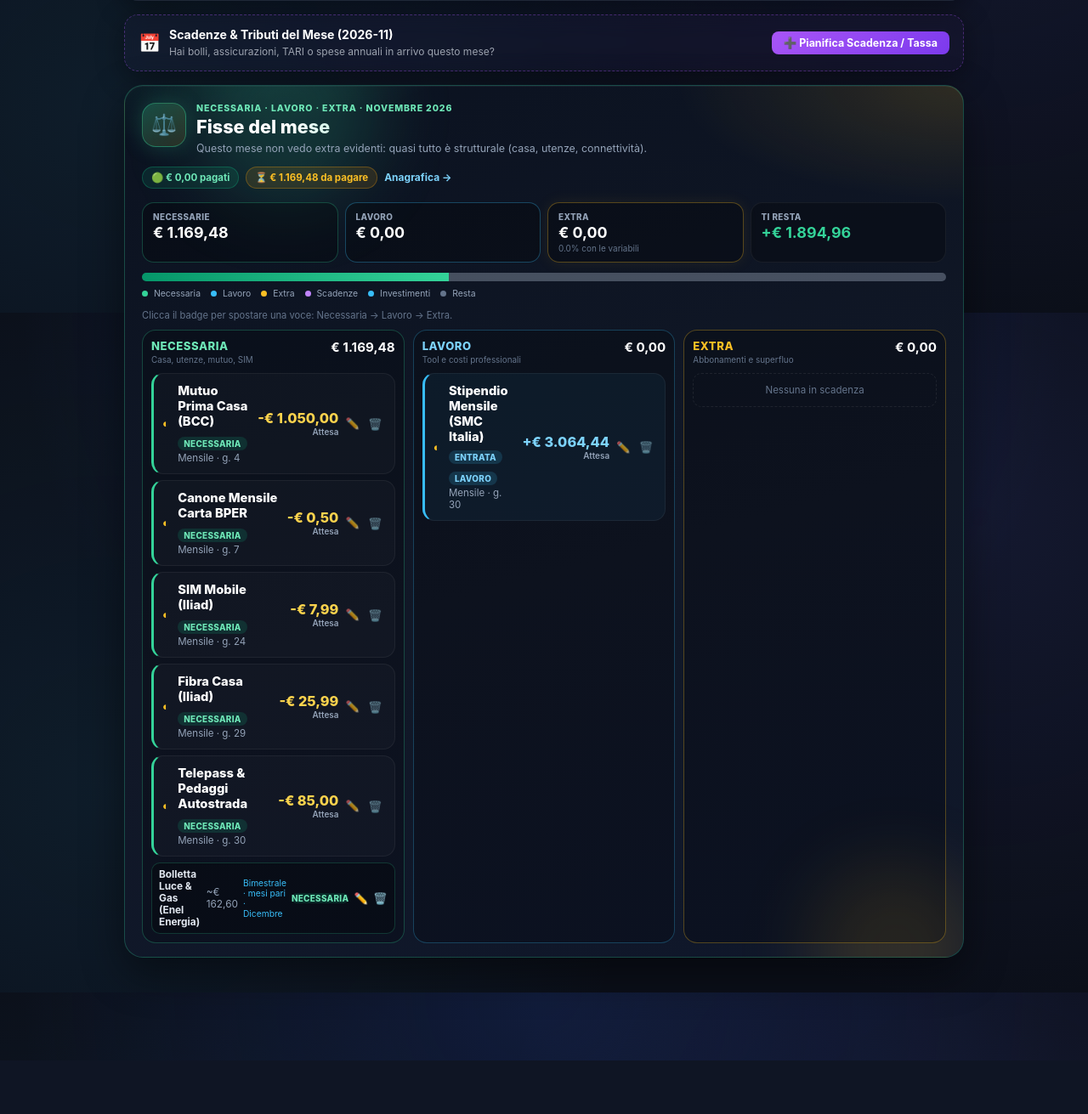
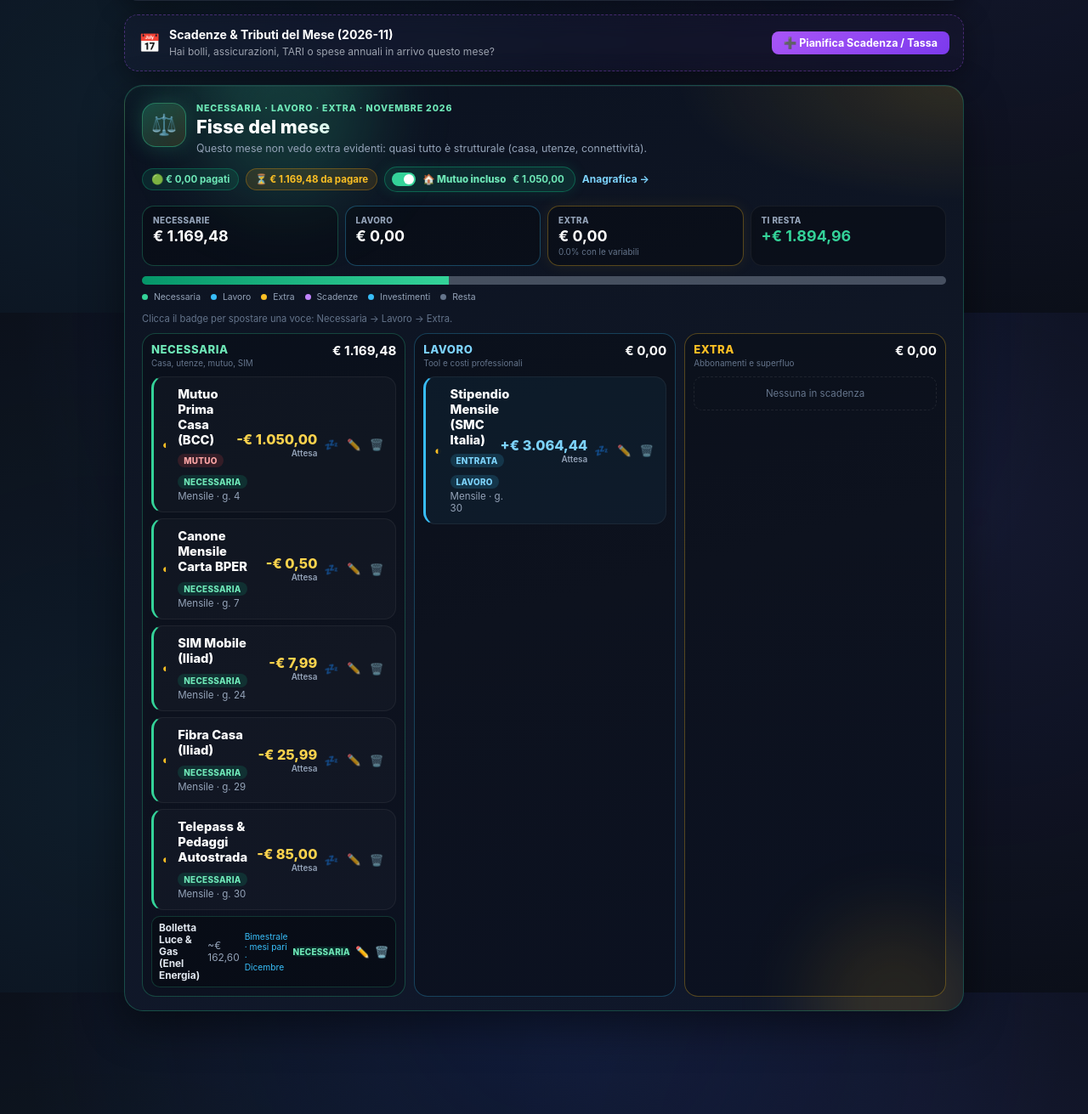
Before and after one commit to leopoldodipaolo-collab/fiscmoney, a Flask app: page /cashflow in a window 1280 px wide. Shown: the part 2832-4143 px from the top of the page at 85% size. Before the commit the page ends 4080 px from the top, so only its background shows below. Run offline with Flask 3, Linux system fonts and the light colour scheme; a user stored in the database is signed in; data comes from the database, SQL or seed files in the repository; data that the repository does not hold is empty.

Commit message:
feat: attiva o disattiva il mutuo nel cockpit senza cancellarlo
Co-authored-by: Cursor <cursoragent@cursor.com>

```diff
--- a/services/cashflow_engine.py
+++ b/services/cashflow_engine.py
@@ -596,6 +596,19 @@ def normalize_life_bucket(raw, name=None, category=None, is_income=False):
     return classify_spend_bucket(name, category, is_income)
 
 
+def is_mortgage_fixed_item(fc):
+    blob = f"{fc.get('name') or ''} {fc.get('match_pattern') or ''} {fc.get('category') or ''}".lower()
+    try:
+        amt = abs(float(fc.get("expected_amount") or 0))
+    except (TypeError, ValueError):
+        amt = 0.0
+    if "mutuo" in blob or "prima casa" in blob:
+        return True
+    if 900 <= amt <= 1300 and ("casa" in blob or "immobili" in blob):
+        return True
+    return False
+
+
 def next_life_bucket(current):
     order = list(LIFE_BUCKETS)
     try:
@@ -605,7 +618,7 @@ def next_life_bucket(current):
     return order[(i + 1) % len(order)]
 
 
-def _build_fixed_board(due_items, skipped_items):
+def _build_fixed_board(due_items, skipped_items, mortgage_rule=None):
     board = {}
     for meta in LIFE_BUCKET_META:
         board[meta["key"]] = {
@@ -629,6 +642,16 @@ def _build_fixed_board(due_items, skipped_items):
         if b not in board:
             b = "need"
         board[b]["skipped"].append(item)
+    if mortgage_rule and mortgage_rule.get("inactive"):
+        b = mortgage_rule.get("life_bucket") or "need"
+        if b not in board:
+            b = "need"
+        already = any(
+            (it.get("id") == mortgage_rule.get("id"))
+            for it in board[b]["due"] + board[b]["skipped"]
+        )
+        if not already:
+            board[b]["due"].insert(0, mortgage_rule)
     for col in board.values():
         col["due_total"] = round(col["due_total"], 2)
         col["count"] = len(col["due"]) + len(col["skipped"])
@@ -1059,6 +1082,8 @@ def get_monthly_cashflow_data(workspace_id, profile_id=None, year_month=None):
         )
         item['spend_bucket'] = item['life_bucket']
         item['next_life_bucket'] = next_life_bucket(item['life_bucket'])
+        item['is_mortgage'] = is_mortgage_fixed_item(item)
+        item['inactive'] = False
 
         if due_this_month or is_paid:
             exp_amt = fc['expected_amount']
@@ -1071,6 +1096,28 @@ def get_monthly_cashflow_data(workspace_id, profile_id=None, year_month=None):
             fixed_items_due.append(item)
         else:
             fixed_items_skipped.append(item)
+
+    mort_query = "SELECT * FROM fixed_costs WHERE workspace_id = ? AND (is_income = 0 OR is_income IS NULL)"
+    mort_params = [workspace_id]
+    if profile_id:
+        mort_query += " AND (profile_id = ? OR profile_id IS NULL)"
+        mort_params.append(profile_id)
+    mortgage_rule = None
+    for mrow in conn.execute(mort_query, mort_params).fetchall():
+        md = dict(mrow)
+        if not is_mortgage_fixed_item(md):
+            continue
+        md["is_active"] = bool(md.get("is_active"))
+        md["life_bucket"] = normalize_life_bucket(
+            md.get("life_bucket"), md.get("name"), md.get("category"), False
+        )
+        md["frequency_label"] = frequency_label(md)
+        md["is_mortgage"] = True
+        md["inactive"] = not md["is_active"]
+        md["is_paid"] = False
+        md["is_income"] = 0
+        if mortgage_rule is None or float(md.get("expected_amount") or 0) > float(mortgage_rule.get("expected_amount") or 0):
+            mortgage_rule = md
 
     # 6.5. PLANNED DEADLINES / IMPEGNI DEL MESE (es. Bollo, TARI, Revisione)
     # Smart Auto-Rollover: If recurring deadlines exist in past years/months, automatically project them into this year_month!
@@ -1657,7 +1704,8 @@ def get_monthly_cashflow_data(workspace_id, profile_id=None, year_month=None):
         "investment_transactions": investment_tx_list,
         "fixed_items": fixed_items_due,
         "fixed_items_skipped": fixed_items_skipped,
-        "fixed_board": _build_fixed_board(fixed_items_due, fixed_items_skipped),
+        "fixed_board": _build_fixed_board(fixed_items_due, fixed_items_skipped, mortgage_rule),
+        "mortgage_rule": mortgage_rule,
         "life_bucket_meta": [dict(x) for x in LIFE_BUCKET_META],
         "planned_deadlines": planned_deadlines_list,
         "deadlines_catalog": DEADLINES_CATALOG,
--- a/templates/cashflow.html
+++ b/templates/cashflow.html
@@ -1691,6 +1691,15 @@
             {% if data.is_current_month %}
             <span class="fx-chip wait">⏳ {{ data.total_fixed_expenses_pending|eur }} da pagare</span>
             {% endif %}
+            {% if data.mortgage_rule %}
+            <form action="/fixed-costs/toggle/{{ data.mortgage_rule.id }}" method="POST" class="fx-mutuo-form" title="{% if data.mortgage_rule.is_active %}Escludi il mutuo dai totali del mese{% else %}Rimetti il mutuo nei totali{% endif %}">
+                <button type="submit" class="fx-mutuo-switch {% if data.mortgage_rule.is_active %}on{% else %}off{% endif %}">
+                    <span class="fx-mutuo-knob"></span>
+                    <span>🏠 Mutuo {% if data.mortgage_rule.is_active %}incluso{% else %}escluso{% endif %}</span>
+                    <strong class="privacy-mask">{{ data.mortgage_rule.expected_amount|eur }}</strong>
+                </button>
+            </form>
+            {% endif %}
             <a href="/fixed-costs" class="fx-link">Anagrafica →</a>
         </div>
     </div>
@@ -1752,13 +1761,15 @@
             </header>
             <div class="fx-col-body">
                 {% for item in col.due %}
-                <div class="fx-row {{ col.key }} {% if item.is_paid %}is-paid{% endif %} {% if item.is_income %}income{% endif %}">
+                <div class="fx-row {{ col.key }} {% if item.is_paid %}is-paid{% endif %} {% if item.is_income %}income{% endif %} {% if item.inactive %}inactive{% endif %}">
                     <div class="fx-row-main">
                         <div class="fx-status">{% if item.is_paid %}●{% else %}◐{% endif %}</div>
                         <div class="fx-row-copy">
                             <div class="fx-row-name">
                                 {{ item.name }}
                                 {% if item.is_income %}<em class="fx-badge income">Entrata</em>{% endif %}
+                                {% if item.is_mortgage %}<em class="fx-badge mortgage">Mutuo</em>{% endif %}
+                                {% if item.inactive %}<em class="fx-badge off">Escluso</em>{% endif %}
                                 <form action="/fixed-costs/bucket/{{ item.id }}" method="POST" class="fx-bucket-form">
                                     <input type="hidden" name="life_bucket" value="cycle">
                                     <button type="submit" class="fx-badge {{ col.key }}" title="Cambia tipo">{{ col.label }}</button>
@@ -1774,8 +1785,11 @@
                             {% else %}
                                 {{ (item.expected_amount if item.is_income else -item.expected_amount)|eur_sign }}
                             {% endif %}
-                            <small>{% if item.is_paid %}Ok{% else %}Attesa{% endif %}</small>
+                            <small>{% if item.inactive %}Fuori totale{% elif item.is_paid %}Ok{% else %}Attesa{% endif %}</small>
                         </div>
+                        <form action="/fixed-costs/toggle/{{ item.id }}" method="POST" title="{% if item.inactive %}Riattiva{% else %}Disattiva (resta in anagrafica){% endif %}">
+                            <button type="submit" class="fx-ico">{% if item.inactive %}✅{% else %}💤{% endif %}</button>
+                        </form>
                         <button type="button" class="fx-ico" title="Modifica" data-fc='{{ item|tojson|forceescape }}' onclick="openEditFixedCostFromEl(this)">✏️</button>
                         <form action="/fixed-costs/delete/{{ item.id }}" method="POST" onsubmit="return confirm('Rimuovere questa spesa fissa dall\'anagrafica?');">
                             <button type="submit" class="fx-ico" title="Elimina">🗑️</button>
@@ -3527,6 +3541,33 @@ window.addEventListener('click', function(e) {
 .fx-chip.paid { background: rgba(16,185,129,0.12); color: #6ee7b7; border: 1px solid rgba(16,185,129,0.3); }
 .fx-chip.wait { background: rgba(245,158,11,0.12); color: #fbbf24; border: 1px solid rgba(245,158,11,0.3); }
 .fx-link { color: #7dd3fc; font-size: 0.75rem; font-weight: 700; text-decoration: none; }
+.fx-mutuo-form { margin: 0; }
+.fx-mutuo-switch {
+    display: inline-flex; align-items: center; gap: 8px;
+    border-radius: 999px; padding: 6px 12px 6px 8px; cursor: pointer;
+    font-size: 0.72rem; font-weight: 800; border: 1px solid transparent;
+}
+.fx-mutuo-switch.on {
+    background: rgba(16,185,129,0.14); color: #6ee7b7; border-color: rgba(16,185,129,0.4);
+    box-shadow: 0 0 16px rgba(16,185,129,0.15);
+}
+.fx-mutuo-switch.off {
+    background: rgba(148,163,184,0.1); color: #94a3b8; border-color: rgba(148,163,184,0.3);
+}
+.fx-mutuo-knob {
+    width: 28px; height: 16px; border-radius: 999px; position: relative;
+    background: rgba(255,255,255,0.15);
+}
+.fx-mutuo-knob::after {
+    content: ""; position: absolute; top: 2px; width: 12px; height: 12px; border-radius: 50%;
+    background: #fff; transition: left 0.15s ease;
+}
+.fx-mutuo-switch.on .fx-mutuo-knob { background: #34d399; }
+.fx-mutuo-switch.on .fx-mutuo-knob::after { left: 14px; }
+.fx-mutuo-switch.off .fx-mutuo-knob::after { left: 2px; background: #cbd5e1; }
+.fx-row.inactive { opacity: 0.48; filter: grayscale(0.35); }
+.fx-badge.mortgage { background: rgba(239,68,68,0.16); color: #fca5a5; }
+.fx-badge.off { background: rgba(148,163,184,0.16); color: #94a3b8; }
 .fx-kpi-row { position: relative; z-index: 1; display: grid; grid-template-columns: repeat(4, 1fr); gap: 8px; margin-bottom: 12px; }
 @media (max-width: 820px) { .fx-kpi-row { grid-template-columns: repeat(2, 1fr); } .fx-cols { grid-template-columns: 1fr !important; } }
 .fx-kpi { padding: 10px 12px; border-radius: 14px; background: rgba(0,0,0,0.28); border: 1px solid rgba(255,255,255,0.06); }
```
